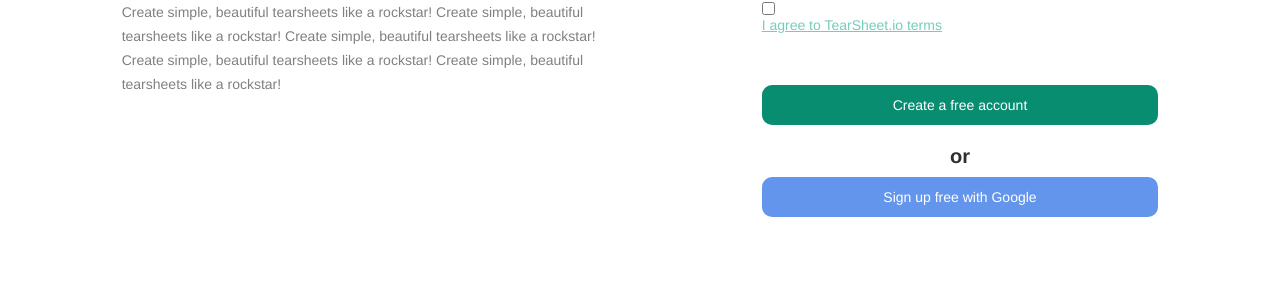
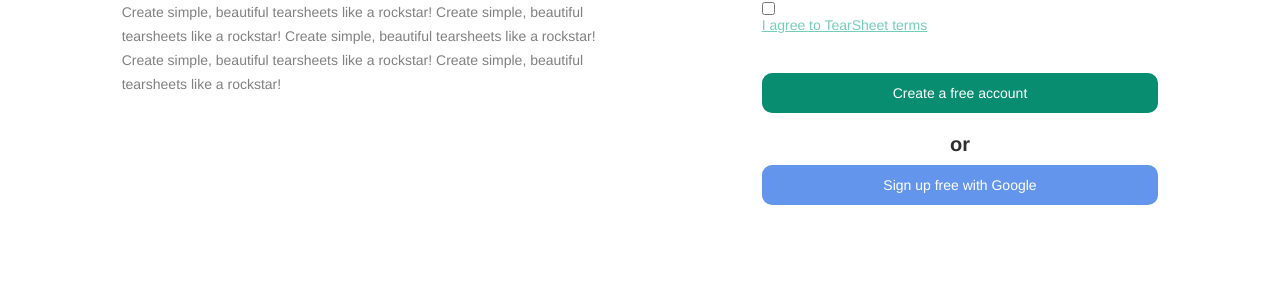
Before and after one commit to JaredTPotter/CHSTechClass-Projects, a website: page TearSheets/project/index.html in a window 1280 px wide. Shown: the part 495-800 px from the top of the page. Drawn offline with nearby package versions, Linux system fonts and the light colour scheme.

Commit message:
change in css

```diff
--- a/TearSheets/project/index.html
+++ b/TearSheets/project/index.html
@@ -42,7 +42,7 @@
         <input class="Input InputTwo" type="email" placeholder="Work Email" required />
         <input class="Input InputThree" type="password" placeholder="Password" required />
         <br />
-        <input type="checkbox" href="http://www.google.com"><p class="link">I agree to TearSheet.io terms</p></input>
+        <input class="checkbox" type="checkbox" href="#"><p class="link" >I agree to TearSheet terms</p></input>
         <br />
         <div class="ButtonTwoDiv text-center">
         <button class="Button ButtonTwo">Create a free account</button>
--- a/TearSheets/project/style.css
+++ b/TearSheets/project/style.css
@@ -150,3 +150,8 @@
     color: #75CDBC;
     text-decoration: underline;
 }
+.link {
+    text-decoration: underline;
+    color:#75CDBC;
+    margin-bottom: -2px;
+}
```
